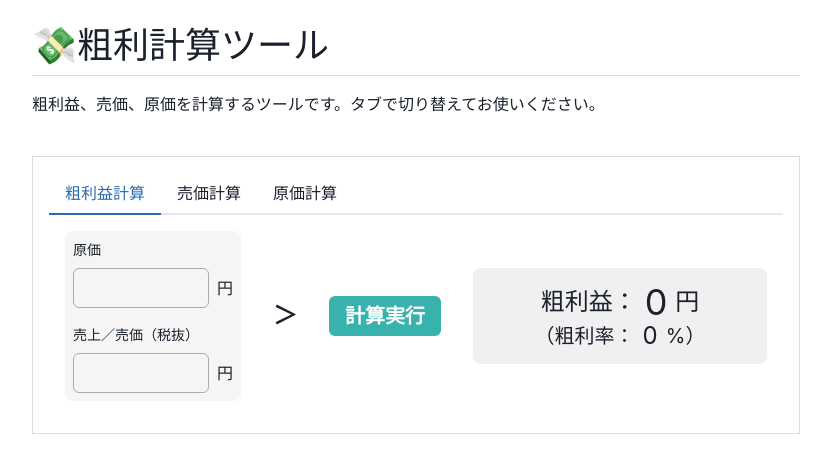
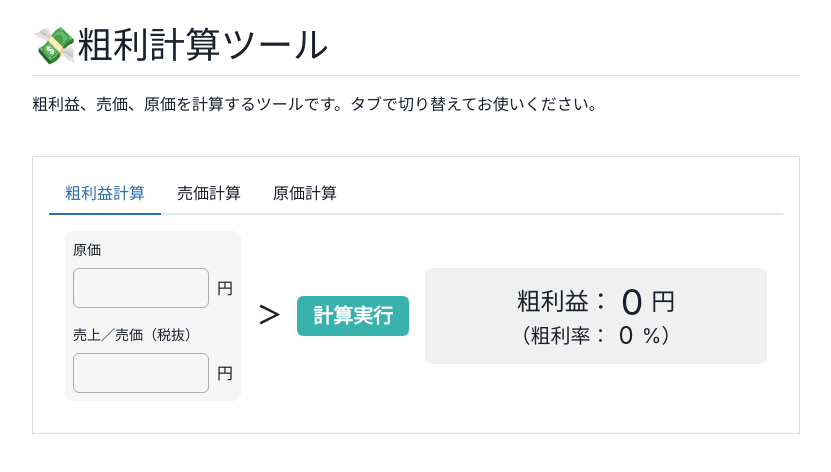
Before and after one commit to mimihokuro/gross-profit-calculation, a React (Vite) app: page / in a window 1280 px wide. Shown: the top 472 px of the page, without its empty margins (224-1055 px from the left). Built offline with nearby package versions, Linux system fonts and the light colour scheme.

Commit message:
🎨 粗利計算部分の余白を調整

```diff
--- a/src/components/GrossMarginRatio.jsx
+++ b/src/components/GrossMarginRatio.jsx
@@ -33,7 +33,7 @@ const GrossProfitRatio = () => {
         alignItems="center"
         justifyContent="space-between"
         direction={{ base: "column", sm: "row" }}
-        gap={8}
+        gap={4}
       >
         <Stack spacing={4} backgroundColor="#f5f5f5" borderRadius={8} p={2}>
           {GROSS_MARGIN_RATIO_ITEMS.map((item) => {
```
